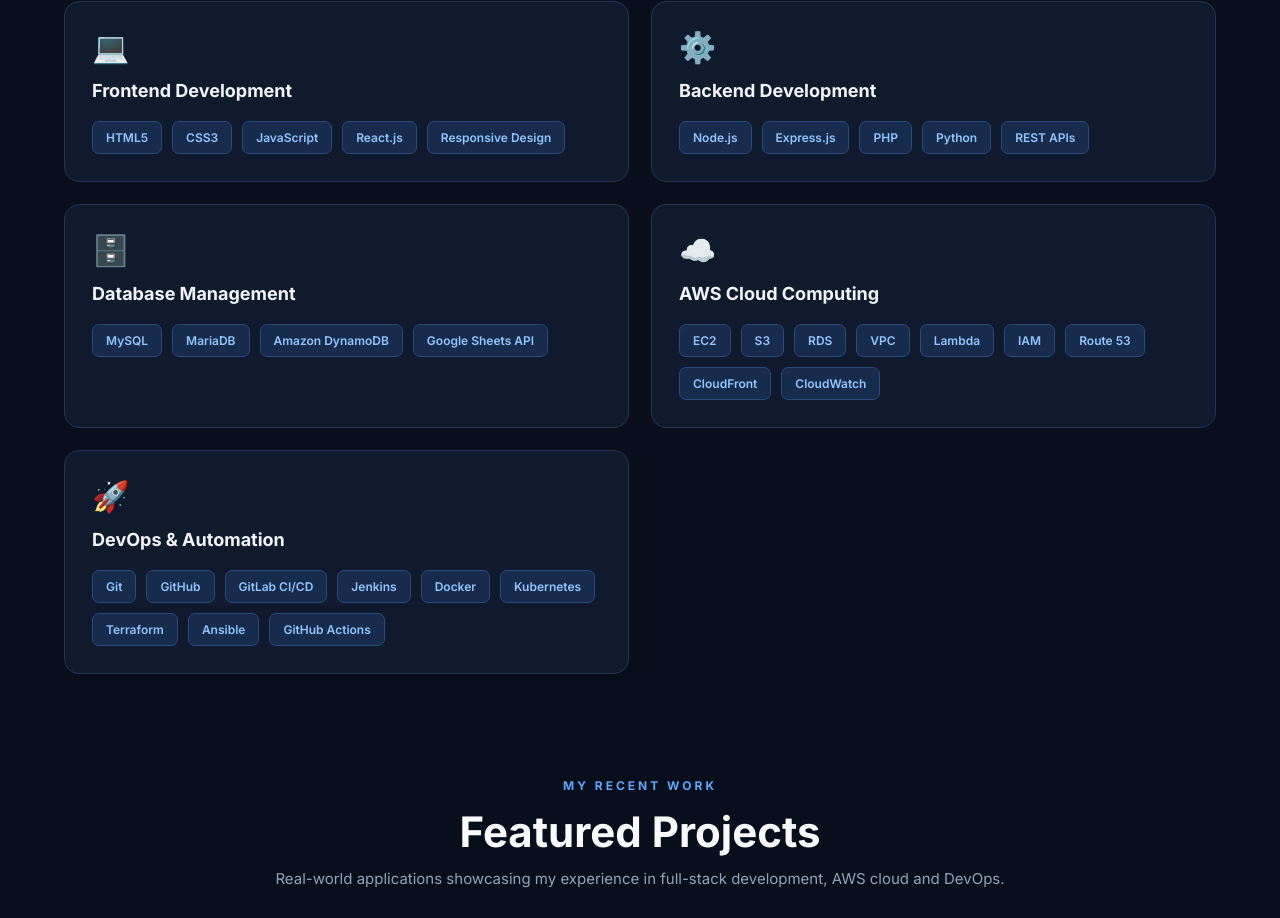
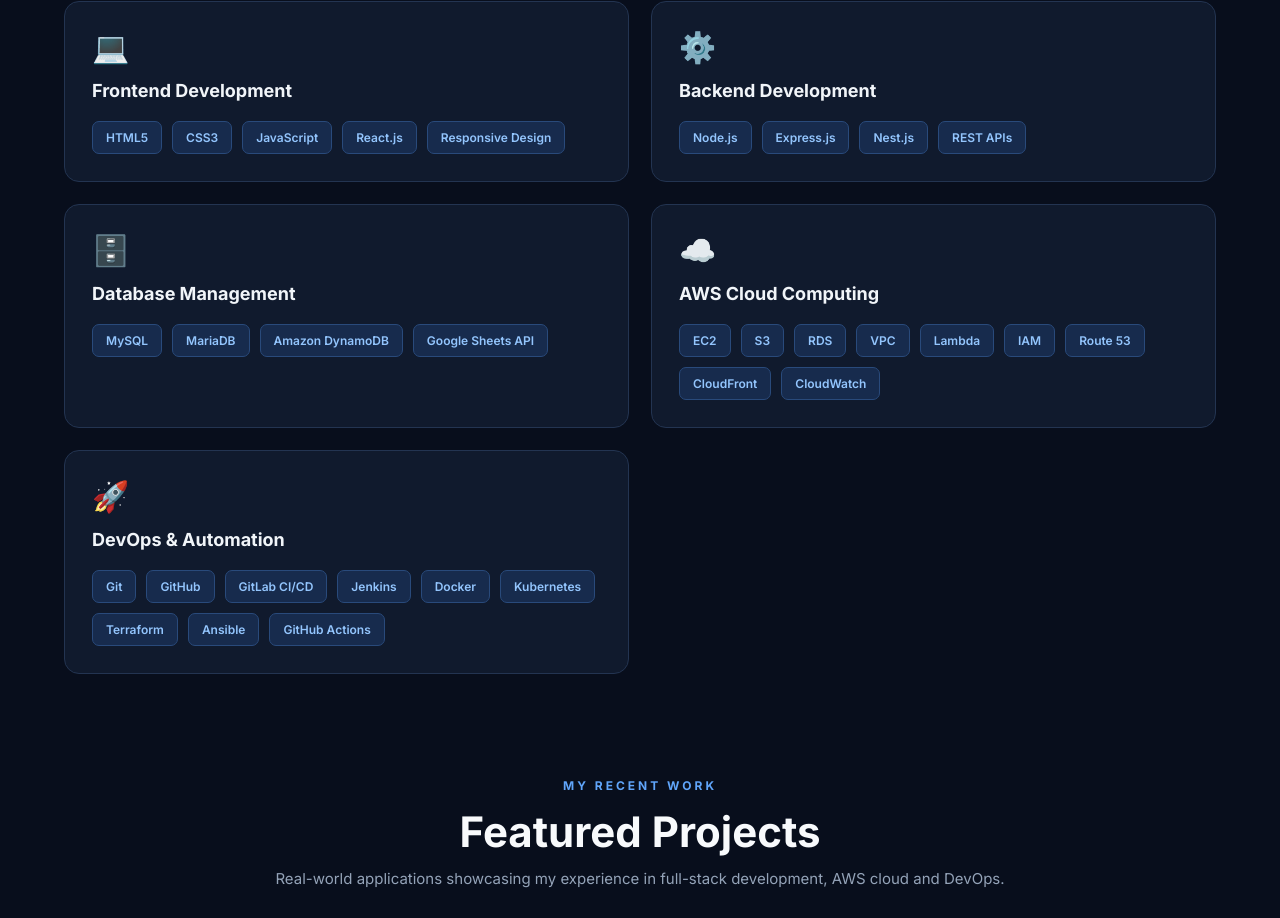
Before and after one commit to Dhanrajdk79/personal-portfolio, a React (Vite) app in the folder frontend/: page / in a window 1280 px wide. Shown: the part 1719-2637 px from the top of the page. Built offline with nearby package versions, Linux system fonts and the light colour scheme; no server answers.

Commit message:
Replace PHP and Python with Nest.js in skills list

```diff
--- a/frontend/src/components/Skills.jsx
+++ b/frontend/src/components/Skills.jsx
@@ -17,8 +17,7 @@ const skillCategories = [
     skills: [
       "Node.js",
       "Express.js",
-      "PHP",
-      "Python",
+      "Nest.js",
       "REST APIs",
     ],
   },
```
